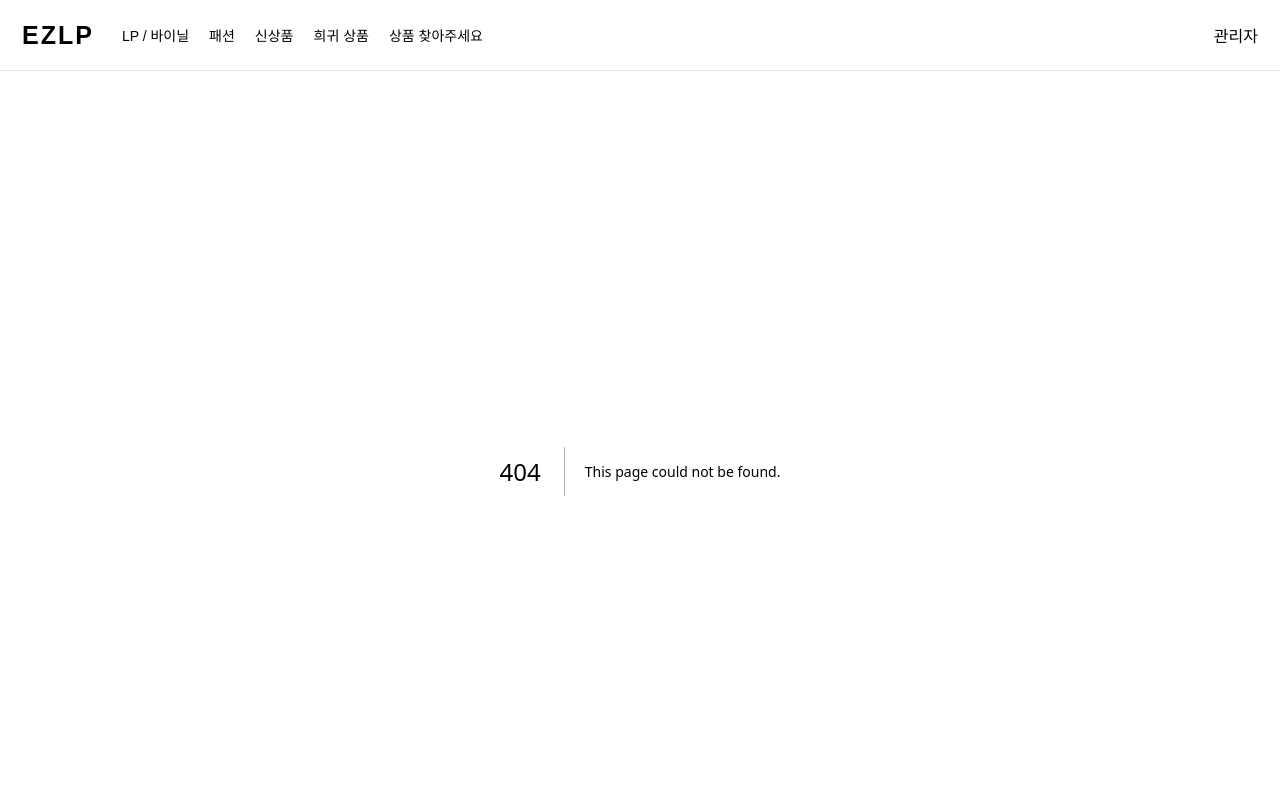
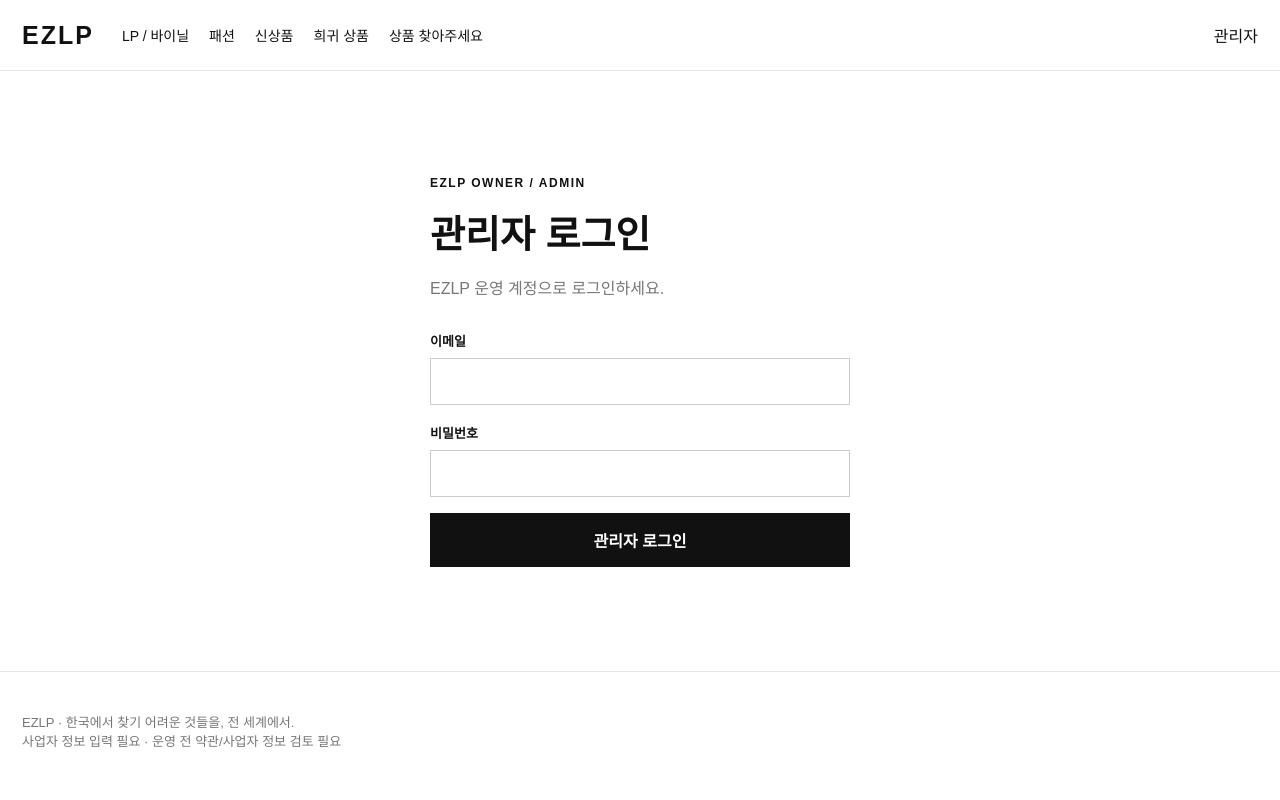
Before and after one commit to vintmopn/EZLP, a Next.js app: page /admin/login in a window 1280 px wide. Before the commit this address had no page. Shown: the top 800 px of the page. Built offline with nearby package versions, Linux system fonts and the light colour scheme.

Commit message:
Add secure EZLP admin login

```diff
--- /dev/null
+++ b/app/admin/login/page.tsx
@@ -0,0 +1,117 @@
+'use client';
+
+import { FormEvent, useState } from 'react';
+import { getBrowserSupabase } from '@/lib/supabase-browser';
+
+export default function AdminLoginPage() {
+  const [email, setEmail] = useState('');
+  const [password, setPassword] = useState('');
+  const [loading, setLoading] = useState(false);
+  const [error, setError] = useState('');
+
+  async function handleSubmit(e: FormEvent) {
+    e.preventDefault();
+    setLoading(true);
+    setError('');
+
+    try {
+      const supabase = getBrowserSupabase();
+
+      const { error } = await supabase.auth.signInWithPassword({
+        email,
+        password,
+      });
+
+      if (error) {
+        setError('이메일 또는 비밀번호를 확인해주세요.');
+        return;
+      }
+
+      window.location.href = '/admin';
+    } catch {
+      setError('로그인 중 오류가 발생했습니다.');
+    } finally {
+      setLoading(false);
+    }
+  }
+
+  return (
+    <main style={{ minHeight: '75vh', display: 'grid', placeItems: 'center', padding: '40px 20px' }}>
+      <div style={{ width: '100%', maxWidth: 420 }}>
+        <div style={{ fontSize: 12, fontWeight: 700, letterSpacing: 1.5, marginBottom: 14 }}>
+          EZLP OWNER / ADMIN
+        </div>
+
+        <h1 style={{ fontSize: 38, margin: '0 0 10px' }}>관리자 로그인</h1>
+
+        <p style={{ color: '#777', marginBottom: 32 }}>
+          EZLP 운영 계정으로 로그인하세요.
+        </p>
+
+        <form onSubmit={handleSubmit}>
+          <label style={{ display: 'block', fontSize: 13, fontWeight: 700, marginBottom: 8 }}>
+            이메일
+          </label>
+
+          <input
+            type="email"
+            required
+            autoComplete="email"
+            value={email}
+            onChange={(e) => setEmail(e.target.value)}
+            style={{
+              width: '100%',
+              boxSizing: 'border-box',
+              padding: '14px 15px',
+              border: '1px solid #ccc',
+              marginBottom: 18,
+              fontSize: 15,
+            }}
+          />
+
+          <label style={{ display: 'block', fontSize: 13, fontWeight: 700, marginBottom: 8 }}>
+            비밀번호
+          </label>
+
+          <input
+            type="password"
+            required
+            autoComplete="current-password"
+            value={password}
+            onChange={(e) => setPassword(e.target.value)}
+            style={{
+              width: '100%',
+              boxSizing: 'border-box',
+              padding: '14px 15px',
+              border: '1px solid #ccc',
+              marginBottom: 16,
+              fontSize: 15,
+            }}
+          />
+
+          {error && (
+            <div style={{ color: '#b42318', fontSize: 13, marginBottom: 16 }}>
+              {error}
+            </div>
+          )}
+
+          <button
+            type="submit"
+            disabled={loading}
+            style={{
+              width: '100%',
+              padding: 15,
+              border: 0,
+              background: '#111',
+              color: '#fff',
+              fontWeight: 700,
+              cursor: 'pointer',
+            }}
+          >
+            {loading ? '로그인 중...' : '관리자 로그인'}
+          </button>
+        </form>
+      </div>
+    </main>
+  );
+}
--- /dev/null
+++ b/lib/supabase-browser.ts
@@ -0,0 +1,13 @@
+import { createBrowserClient } from '@supabase/ssr';
+
+export function getBrowserSupabase() {
+  const rawUrl = process.env.NEXT_PUBLIC_SUPABASE_URL;
+  const key = process.env.NEXT_PUBLIC_SUPABASE_PUBLISHABLE_KEY;
+
+  if (!rawUrl || !key) {
+    throw new Error('Supabase 환경변수가 없습니다.');
+  }
+
+  const url = new URL(rawUrl.trim()).origin;
+  return createBrowserClient(url, key);
+}
```
Also changed, not shown: app/admin/LogoutButton.tsx (added, +26 -0 lines), app/admin/page.tsx (+135 -18 lines), lib/supabase-server.ts (added, +29 -0 lines).
